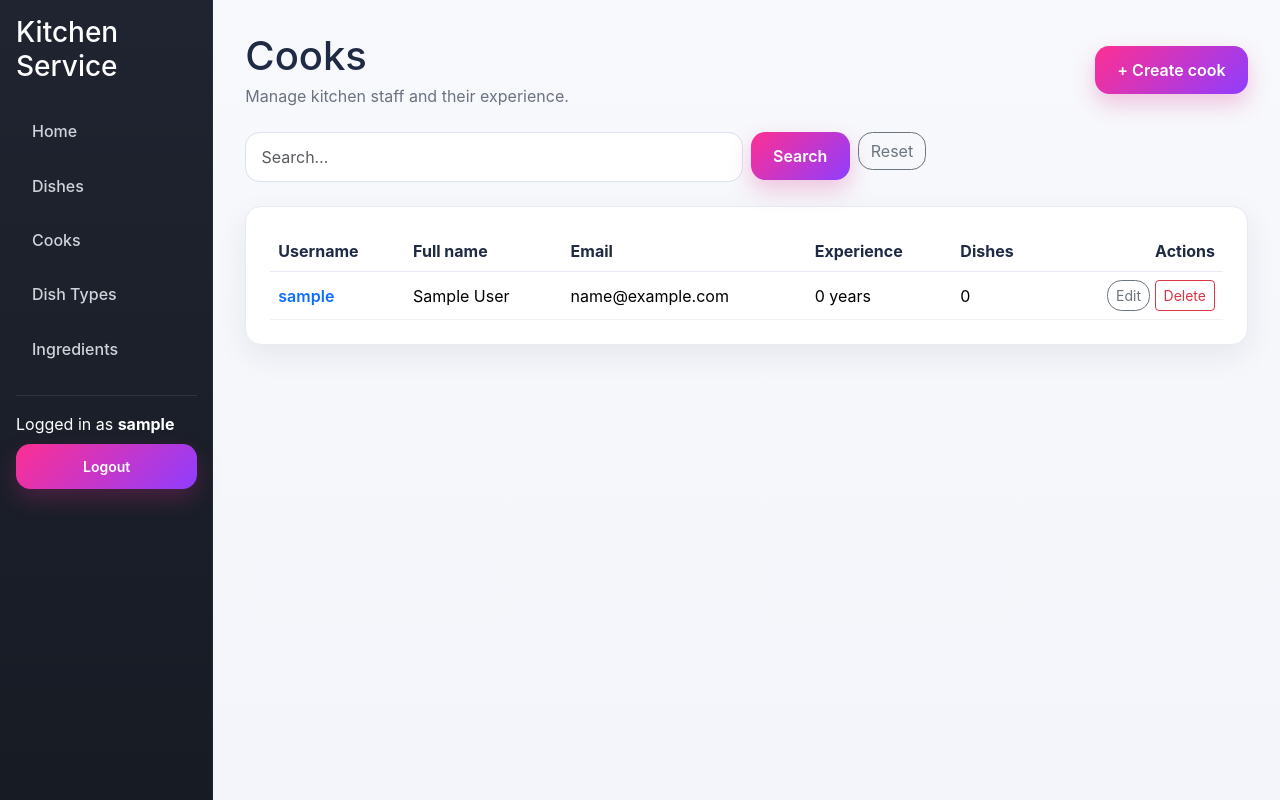
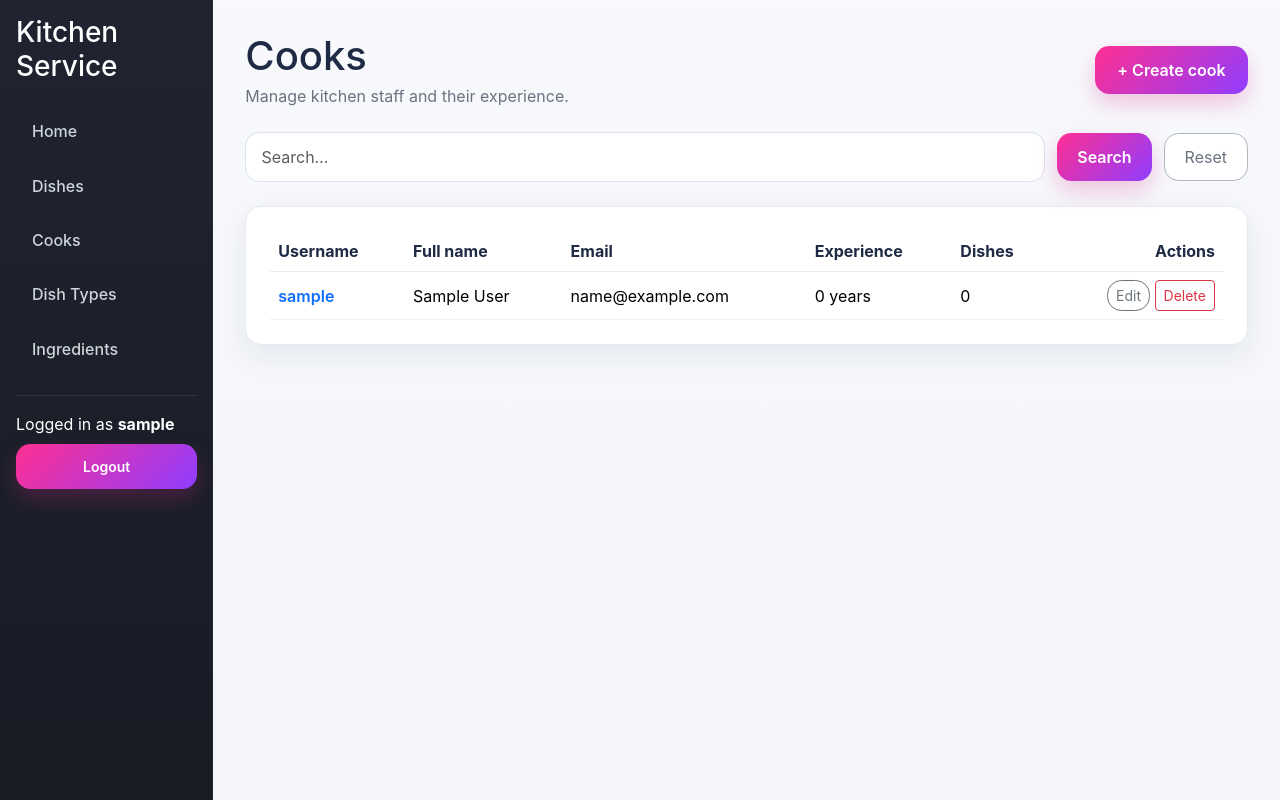
Before and after one commit to Livan94/-restaurant-kitchen-service, a Django app: page /cooks/ in a window 1280 px wide. Run offline with Django 5.2, Linux system fonts and the light colour scheme; the visitor is signed in with stand-in values (Sample User, id 1); data comes from the database, SQL or seed files in the repository; data that the repository does not hold is empty.

Commit message:
style(ui): align search form actions

```diff
--- a/static/css/styles.css
+++ b/static/css/styles.css
@@ -401,3 +401,37 @@ small,
         font-size: 2rem;
     }
 }
+
+.search-bar {
+  display: flex;
+  align-items: center;
+  gap: 0.75rem;
+  flex-wrap: wrap;
+}
+
+.search-bar .form-control {
+  flex: 1 1 320px;
+  margin-bottom: 0;
+}
+
+.search-bar .btn {
+  height: 48px;
+  display: inline-flex;
+  align-items: center;
+  justify-content: center;
+  padding: 0 1.25rem;
+}
+
+.btn-reset {
+  border: 1px solid #adb5bd;
+  background: #fff;
+  color: var(--text-muted);
+  border-radius: 0.9rem;
+  transition: all var(--transition);
+}
+
+.btn-reset:hover {
+  border-color: #8f3dff;
+  color: #8f3dff;
+  background: #faf7ff;
+}
--- a/templates/includes/search_form.html
+++ b/templates/includes/search_form.html
@@ -1,15 +1,11 @@
-<form method="get" class="row g-2 mb-4">
-  <div class="col-md-6">
+<form method="get" class="search-bar mb-4">
   {{ search_form.query }}
-  </div>
-  <div class="col-auto">
+
   <button type="submit" class="btn btn-primary">
     Search
   </button>
-  </div>
-  <div class="col-auto">
-    <a href="{{ request.path }}" class="btn btn-outline-secondary">
+
+  <a href="{{ request.path }}" class="btn btn-reset">
     Reset
   </a>
-  </div>
 </form>
```
Lines whose indentation alone changed are shown as unchanged.
